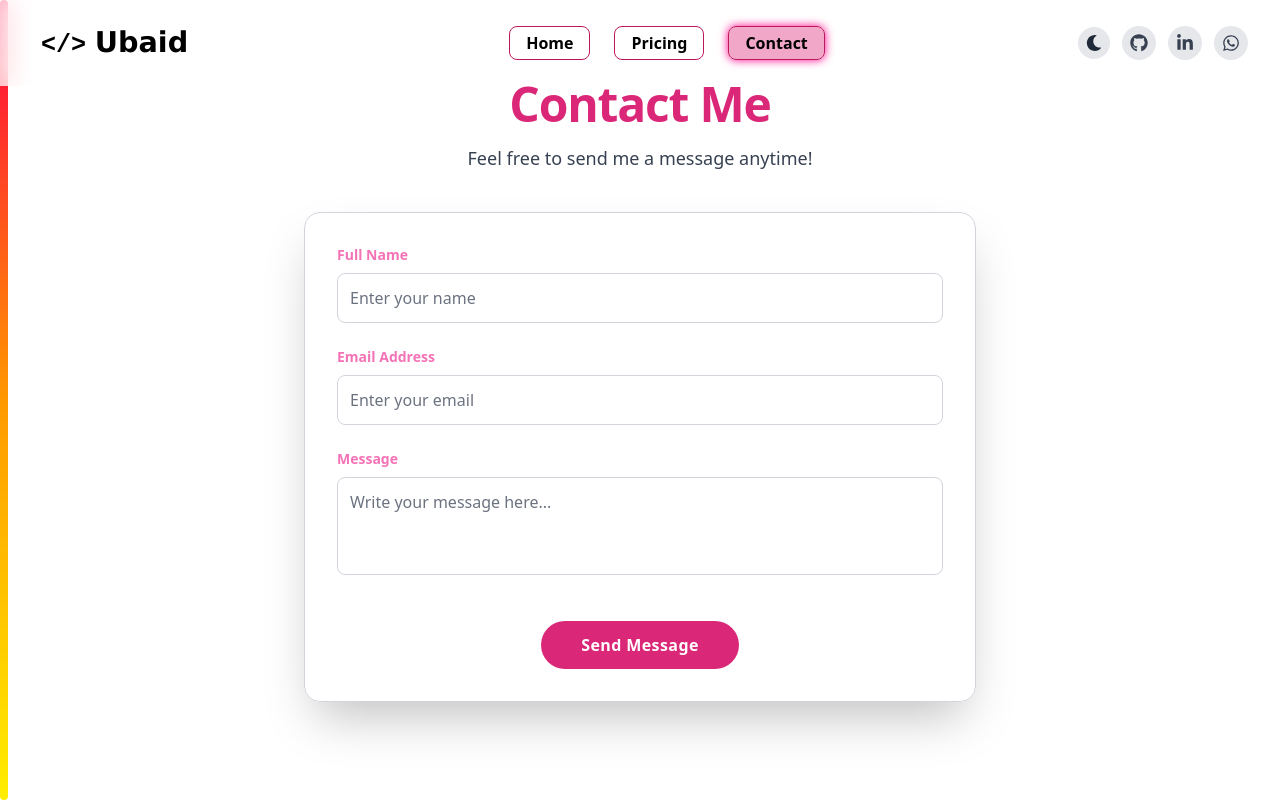
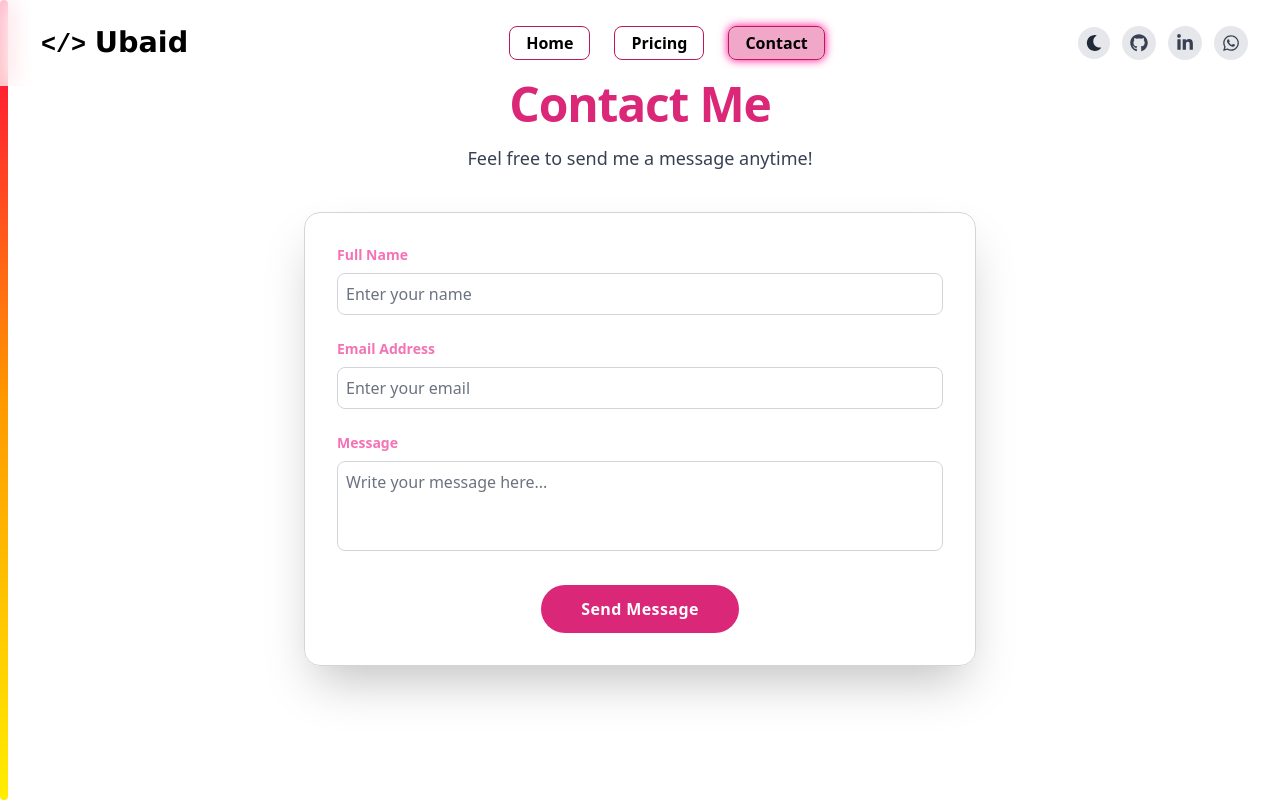
Before and after one commit to Ubaidullah-Web-Dev/React-Portfolio, a React (Vite) app: page /contact in a window 1280 px wide. Shown: the top 802 px of the page. Built offline with nearby package versions, Linux system fonts and the light colour scheme.

Commit message:
made some changes in Seperated logic of contactUs page

```diff
--- a/src/Components/Contact.jsx
+++ b/src/Components/Contact.jsx
@@ -57,7 +57,7 @@ function Contact() {
                                 type="text"
                                 placeholder="Enter your name"
                                 className={
-                                    "w-full p-3 rounded-lg " +
+                                    "w-full p-2 rounded-lg " +
                                     "bg-white/90 dark:bg-zinc-900/80 " +
                                     "border border-gray-300 dark:border-zinc-700 " +
                                     "focus:outline-none focus:border-pink-500 dark:focus:border-pink-500 " +
@@ -70,7 +70,7 @@ function Contact() {
                                 type="email"
                                 placeholder="Enter your email"
                                 className={
-                                    "w-full p-3 rounded-lg " +
+                                    "w-full p-2 rounded-lg " +
                                     "bg-white/90 dark:bg-zinc-900/80 " +
                                     "border border-gray-300 dark:border-zinc-700 " +
                                     "focus:outline-none focus:border-pink-500 dark:focus:border-pink-500 " +
@@ -83,14 +83,14 @@ function Contact() {
                                 rows="3"
                                 placeholder="Write your message here..."
                                 className={
-                                    "w-full p-3 rounded-lg " +
+                                    "w-full p-2 rounded-lg " +
                                     "bg-white/90 dark:bg-zinc-900/80 " +
                                     "border border-gray-300 dark:border-zinc-700 " +
                                     "focus:outline-none focus:border-pink-500 dark:focus:border-pink-500 " +
                                     "text-black dark:text-white placeholder-gray-500 transition-all duration-300 resize-none"
                                 }></textarea>
                         </div>
-                        <div className="flex justify-center pt-4">
+                        <div className="flex justify-center pt-1">
                             <button
                                 type="submit"
                                 data-aos="zoom-in"
@@ -111,8 +111,6 @@ function Contact() {
                             key={msg.id}
                             tiltMaxAngleX={8}
                             tiltMaxAngleY={8}
-                            glareEnable
-                            glareMaxOpacity={0.15}
                             className="bg-white/90 dark:bg-zinc-800/80 border border-gray-300 dark:border-zinc-700 rounded-2xl p-6 shadow-xl relative">
                             <motion.div
                                 initial={{ opacity: 0, y: 20 }}
```
